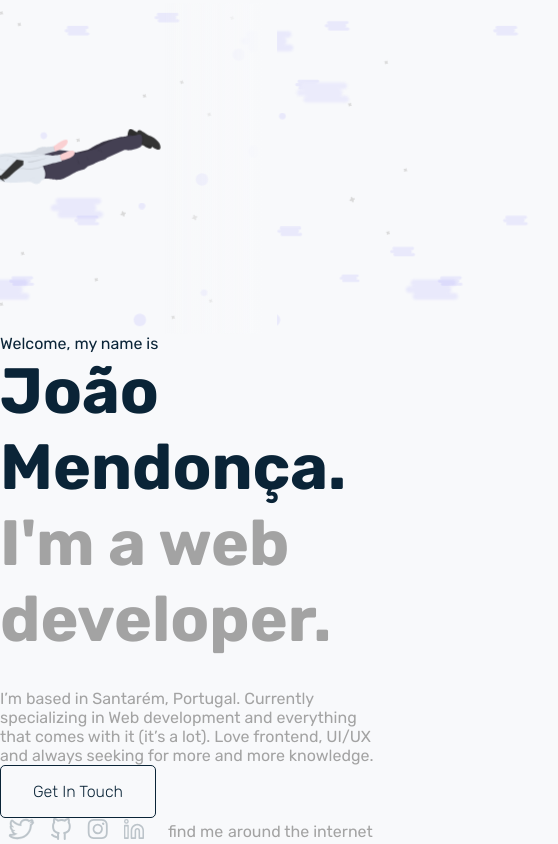
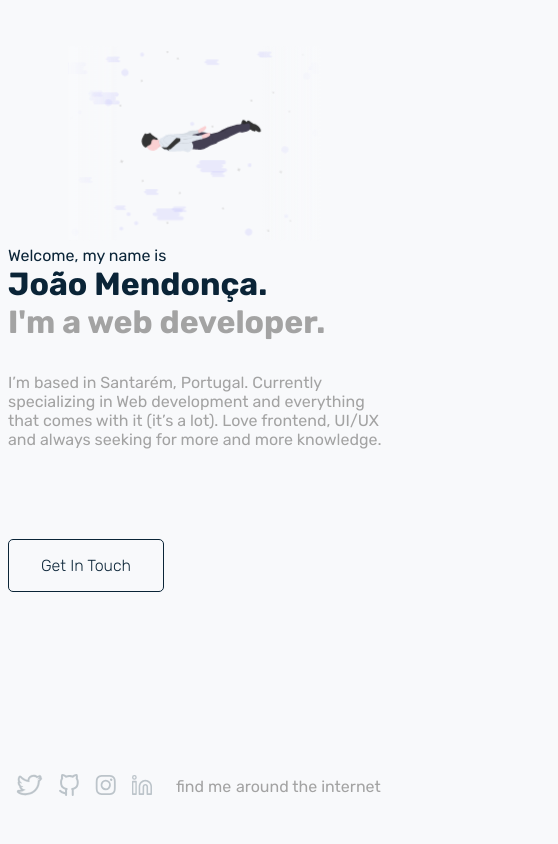
Before and after one commit to joaomendoncaa/portfolio-joaomendonca, a Next.js app: page / in a window 390 px wide. Shown: the whole page, 558 px wide, since content can reach past the window. Built offline with nearby package versions, Linux system fonts and the light colour scheme.

Commit message:
FlyingIllustration Responsiveness Fixes

```diff
--- a/src/components/FlyingIllustration/styles.ts
+++ b/src/components/FlyingIllustration/styles.ts
@@ -5,8 +5,20 @@ export const Container = styled.div`
 
   position: relative;
 
-  width: 45.3125rem;
-  height: 34.625rem;
+  width: var(--illustration-width);
+  height: calc(var(--illustration-width) * 181 / 228);
+  /* aspect-ratio: 228 / 181; */
+
+  animation: appear .4s forwards ease-in;
+
+  @keyframes appear {
+      from {
+          opacity: 0;
+      }
+      to {
+          opacity: 1;
+      }
+  }
 `
 
 export const IllustrationSvg = styled.svg`
--- a/src/styles/GlobalStyles.ts
+++ b/src/styles/GlobalStyles.ts
@@ -14,6 +14,19 @@ export const GlobalStyles = createGlobalStyle`
 
     --text-primary: #0A2437;
     --text-secondary: #A3A3A3;
+
+    --illustration-width: 65vw;
+
+        @media (min-width: 600px) {
+            --illustration-width: 55vw;
+        }
+        @media (min-width: 900px) {}
+        @media (min-width: 1200px) {
+            --illustration-width: 40vw;
+        }
+        @media (min-width: 1800px) {
+            --illustration-width: 35vw;
+        }
   }
 
   * {
--- a/src/styles/Home.ts
+++ b/src/styles/Home.ts
@@ -2,8 +2,9 @@ import styled from 'styled-components'
 
 export const Main = styled.div`
   height: 100vh;
+  max-width: 500px;
 
-  max-width: 500px;
+  padding: 0 .5rem;
 
   margin: 0 auto;
 
@@ -12,9 +13,11 @@ export const Main = styled.div`
   justify-content: center;
   align-items: center;
 
-  @media (min-width: 600px) {}
+  @media (min-width: 600px) {
+    padding: 0 .75rem;
+  }
   @media (min-width: 900px) {
-    max-width: 750px;
+    max-width: 850px;
 
     display: flex;
     flex-direction: row;
@@ -43,8 +46,20 @@ export const ContentWrapper = styled.div`
   }
 
   > h1, > h2 {
-    font-size: 4rem;
+    font-size: 2rem;
     font-weight: 700;
+
+    @media (min-width: 600px) {
+      font-size: 2rem;
+    }
+    @media (min-width: 900px) {
+      font-size: 2.5rem;
+    }
+    @media (min-width: 1200px) {
+    }
+    @media (min-width: 1800px) {
+      font-size: 4rem;
+    }
   }
 
   >h1 {
```
